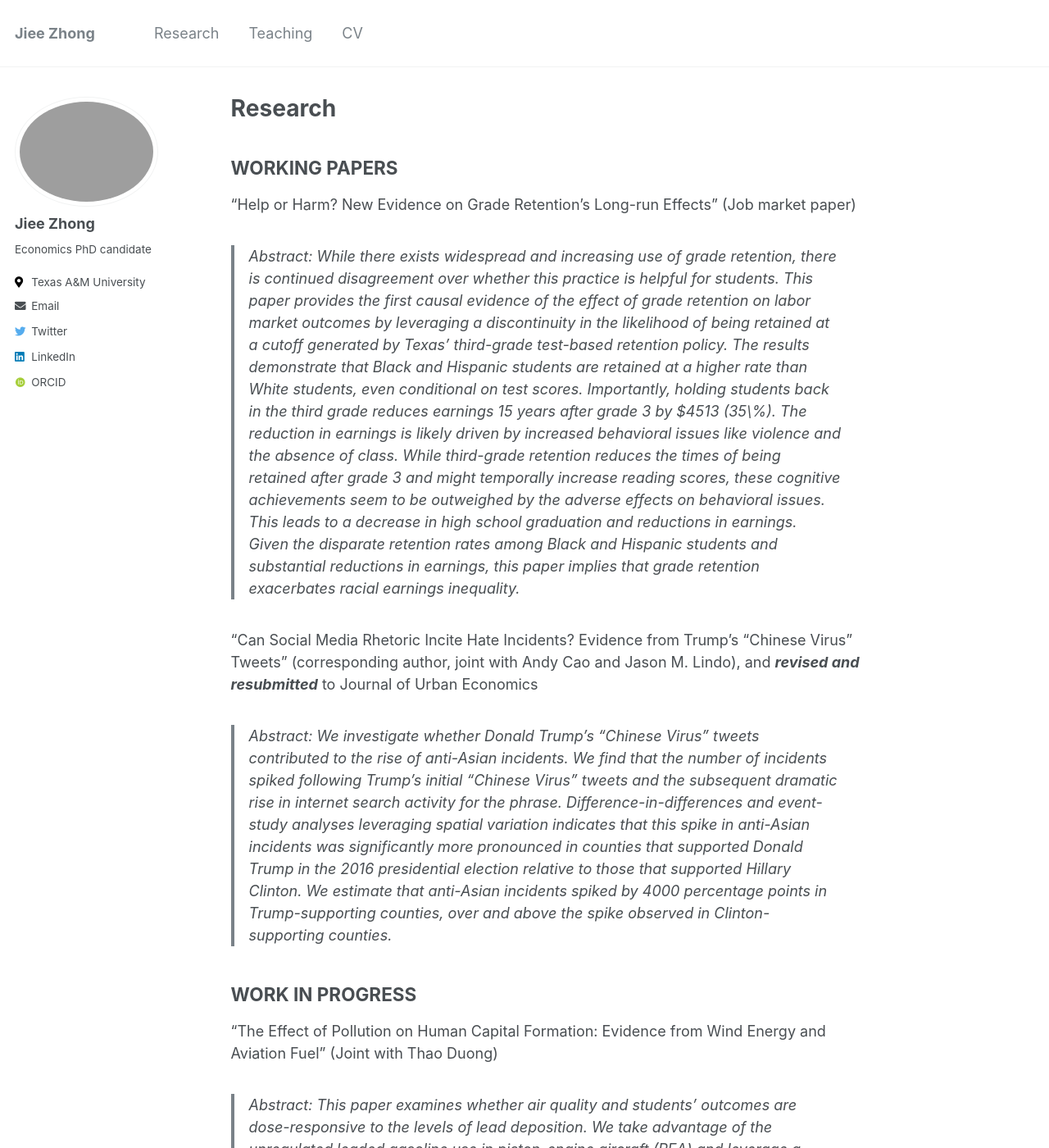
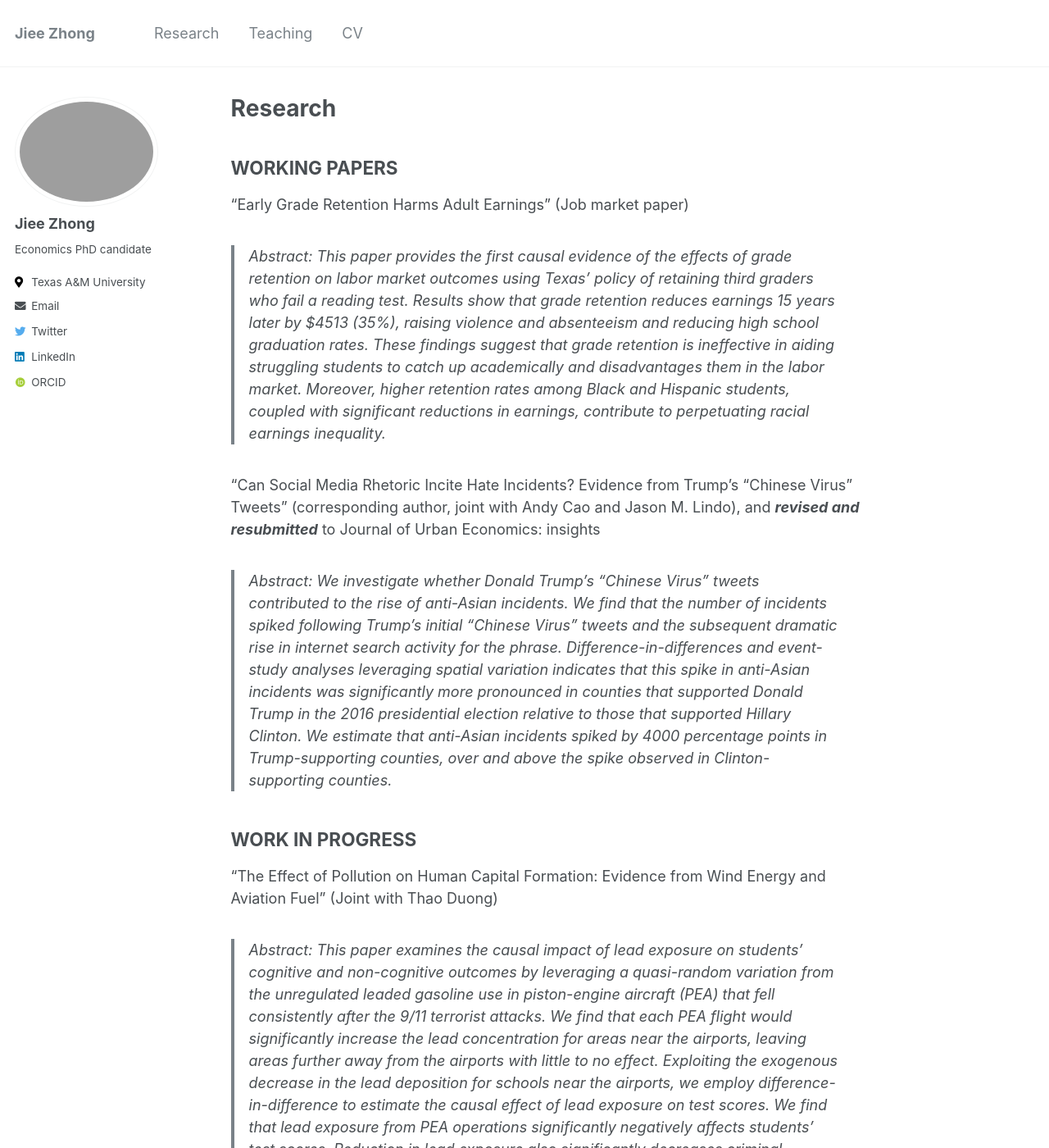
Before and after one commit to jieezhong/jieezhong.github.io, a Jekyll site: the page built from _pages/research.md, in a window 1280 px wide and 1400 px high. Shown: the whole window at 82% size. Built offline with Jekyll 4.4.1, drawn with Linux system fonts in a browser that asks for light colours; some web fonts are replaced; some of the changed text lies outside the part shown.

Commit message:
Update research.md

```diff
--- a/_pages/research.md
+++ b/_pages/research.md
@@ -7,12 +7,12 @@ author_profile: true
 ---
 ## WORKING PAPERS
 
-"Help or Harm? New Evidence on Grade Retention's Long-run Effects" (Job market paper)
+"Early Grade Retention Harms Adult Earnings" (Job market paper)
 
-> Abstract: While there exists widespread and increasing use of grade retention, there is continued disagreement over whether this practice is helpful for students. This paper provides the first causal evidence of the effect of grade retention on labor market outcomes by leveraging a discontinuity in the likelihood of being retained at a cutoff generated by Texas' third-grade test-based retention policy. The results demonstrate that Black and Hispanic students are retained at a higher rate than White students, even conditional on test scores. Importantly, holding students back in the third grade reduces earnings 15 years after grade 3 by $4513 (35\%). The reduction in earnings is likely driven by increased behavioral issues like violence and the absence of class. While third-grade retention reduces the times of being retained after grade 3 and might temporally increase reading scores, these cognitive achievements seem to be outweighed by the adverse effects on behavioral issues. This leads to a decrease in high school graduation and reductions in earnings. Given the disparate retention rates among Black and Hispanic students and substantial reductions in earnings, this paper implies that grade retention exacerbates racial earnings inequality.
+> Abstract: This paper provides the first causal evidence of the effects of grade retention on labor market outcomes using Texas’ policy of retaining third graders who fail a reading test. Results show that grade retention reduces earnings 15 years later by $4513 (35%), raising violence and absenteeism and reducing high school graduation rates. These findings suggest that grade retention is ineffective in aiding struggling students to catch up academically and disadvantages them in the labor market. Moreover, higher retention rates among Black and Hispanic students, coupled with significant reductions in earnings, contribute to perpetuating racial earnings inequality.
 
  "Can Social Media Rhetoric Incite Hate Incidents? Evidence from Trump's "Chinese Virus" Tweets" (corresponding author, joint with Andy Cao and Jason M. Lindo), and
- ***revised and resubmitted*** to Journal of Urban Economics
+ ***revised and resubmitted*** to Journal of Urban Economics: insights
 
 > Abstract: We investigate whether Donald Trump's "Chinese Virus" tweets contributed to the rise of anti-Asian incidents. We find that the number of incidents spiked following Trump’s initial “Chinese Virus” tweets and the subsequent dramatic rise in internet search activity for the phrase. Difference-in-differences and event-study analyses leveraging spatial variation indicates that this spike in anti-Asian incidents was significantly more pronounced in counties that supported Donald Trump in the 2016 presidential election relative to those that supported Hillary Clinton. We estimate that anti-Asian incidents spiked by 4000 percentage points in Trump-supporting counties, over and above the spike observed in Clinton-supporting counties.
 
@@ -20,7 +20,7 @@ author_profile: true
 
 "The Effect of Pollution on Human Capital Formation: Evidence from Wind Energy and Aviation Fuel" (Joint with Thao Duong)
 
-> Abstract: This paper examines whether air quality and students’ outcomes are dose-responsive to the levels of lead deposition. We take advantage of the unregulated leaded gasoline use in piston-engine aircraft (PEA) and leverage a quasi-experiment where PEA operations fell consistently after the 9/11 terrorist attacks. Using a fixed-effect model, we estimate the relationship between PEA operation and airborne lead concentration. We find that each PEA flight would significantly increase the lead concentration for areas near the airports, leaving areas further away from the airports with little to no effect. Exploiting the exogenous decrease in the lead deposition for schools near the airports, we employ difference-in-difference to estimate the causal effect of lead exposure on test scores. The preliminary result shows that lead exposure from PEA operation has a negative and cumulative effect on students’ test scores.
+> Abstract: This paper examines the causal impact of lead exposure on students’ cognitive and non-cognitive outcomes by leveraging a quasi-random variation from the unregulated leaded gasoline use in piston-engine aircraft (PEA) that fell consistently after the 9/11 terrorist attacks. We find that each PEA flight would significantly increase the lead concentration for areas near the airports, leaving areas further away from the airports with little to no effect. Exploiting the exogenous decrease in the lead deposition for schools near the airports, we employ difference-in-difference to estimate the causal effect of lead exposure on test scores. We find that lead exposure from PEA operations significantly negatively affects students’ test scores. Reduction in lead exposure also significantly decreases criminal activities. This paper has tremendous implications for regulating lead pollution on human capital development in the setting of low-level lead pollution.
 
 "Tobacco 21 and Youth Substance Use" (Joint with Benjamin Hansen and Joseph J.Sabia)
 
```
